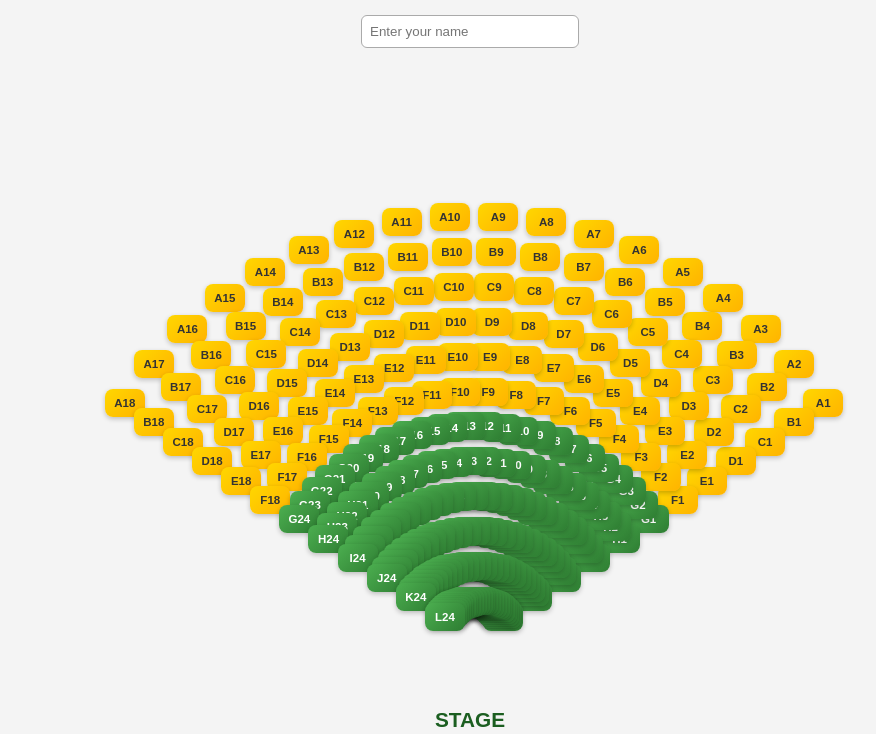
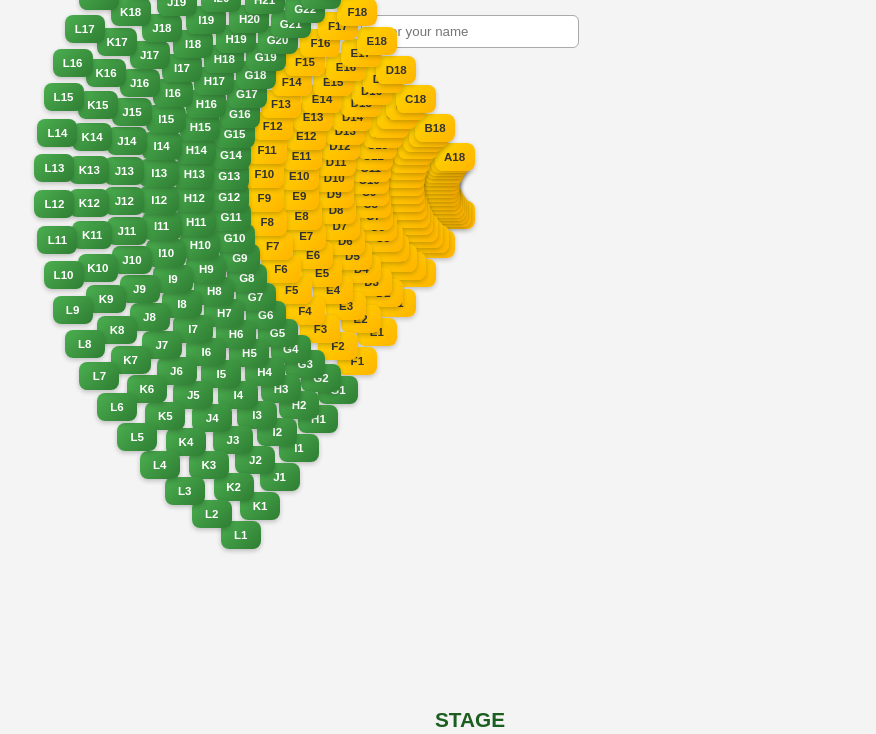
Before and after one commit to Lucifurge/FcbChapelSeatingArrangement, a plain HTML site: page index.html in a window 1280 px wide. Shown: the part 66-800 px from the top of the page, without its empty margins (170-1046 px from the left). Drawn offline with Linux system fonts and the light colour scheme.

Commit message:
Update index.html

```diff
--- a/index.html
+++ b/index.html
@@ -101,22 +101,22 @@ const grid = document.getElementById("grid");
 function buildSeats() {
   grid.innerHTML = "";
   const centerX = grid.offsetWidth / 2;
-  const centerY = 550; // bottom of semicircle
+  const centerY = 100; // top of semicircle
   const radiusStep = 35; // distance between rows
 
   for (let r = 0; r < rows; r++) {
     const isGold = r < 6;
     const seatsInRow = isGold ? 18 : 24;
     const groupSize = isGold ? 6 : 4;
-    const rowRadius = radiusStep * (rows - r); // larger radius for back rows
+    const rowRadius = radiusStep * (r + 1); // smaller radius for front, larger for back
 
     for (let i = 0; i < seatsInRow; i++) {
       const angleRange = Math.PI / 1.6; // semicircle span
-      const startAngle = Math.PI / 2 - angleRange/2;
+      const startAngle = Math.PI - angleRange/2; // left end
       const angle = startAngle + (angleRange / (seatsInRow-1)) * i;
 
       const x = centerX + rowRadius * Math.cos(angle) - 16; // center adjustment
-      const y = centerY - rowRadius * Math.sin(angle) - 16;
+      const y = centerY + rowRadius * Math.sin(angle) - 16; // upward opening U
 
       const id = String.fromCharCode(65+r) + (i+1);
       const seat = document.createElement("div");
```
